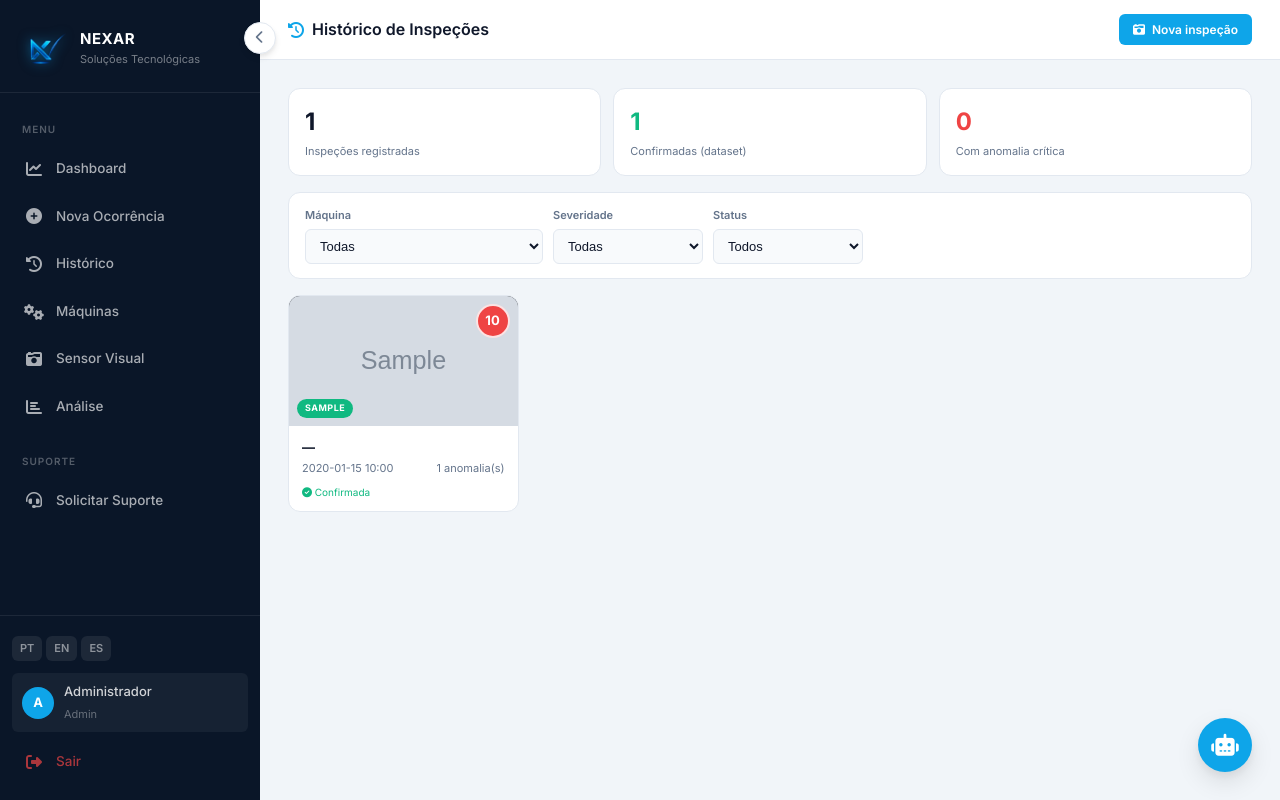
After one commit to Equipe-QRQC/Nexar-QRQC, a Flask app: page /sensor/historico in a window 1280 px wide. The commit adds this page. Run offline with Flask 3, Linux system fonts and the light colour scheme; a user stored in the database is signed in; data comes from the database, SQL or seed files in the repository; tables that the repository leaves empty hold one stand-in row (values such as "Sample post"); grey boxes marked "Sample" are stand-in pictures; some libraries are stand-ins or nearby versions.

Commit message:
feat(sensor): histórico de inspeções com reabertura completa
Permite acessar todas as inspeções anteriores do Sensor Visual, não só as 8
recentes. O histórico É o dataset proprietário — dar acesso a ele reforça o
valor no edital.

- rota /sensor/historico: página com todas as percepções, filtros por máquina,
  severidade e status (confirmada/pendente), e KPIs (total, confirmadas, críticas)
- rota GET /api/sensor/<id>: devolve uma percepção salva no formato da tela
- reabertura completa: clicar numa inspeção (histórico ou recentes) carrega
  /sensor?ver=<id>, que reconstrói a foto anotada, o lookup por hover, os cards,
  o Índice de Saúde e o botão de laudo — idêntico ao momento da análise
- miniaturas recentes agora clicáveis + link "Histórico" no topo da página
- render() trata inspeção já confirmada (oculta o botão de confirmar)

Verificado em navegador real (Playwright): criar → listar no histórico →
reabrir por ?ver com foto anotada, índice e hover funcionando.

Co-Authored-By: Claude Opus 4.8 <noreply@anthropic.com>
Claude-Session: https://claude.ai/code/session_01W4p57BGXiRXciLWz9QDVKF

```diff
--- a/app.py
+++ b/app.py
@@ -2291,6 +2291,76 @@ def sensor_laudo_pdf(percepcao_id: int):
     return send_file(buf, mimetype="application/pdf", as_attachment=True, download_name=fname)
 
 
+@app.route("/api/sensor/<int:percepcao_id>")
+@login_required
+def sensor_get(percepcao_id: int):
+    """Devolve uma percepção salva, no formato que a tela de resultado consome."""
+    conn = get_db()
+    row = conn.execute(
+        "SELECT p.*, COALESCE(m.nome,'') AS maquina_nome "
+        "FROM percepcoes p LEFT JOIN maquinas m ON m.id = p.maquina_id WHERE p.id = ?",
+        (percepcao_id,)
+    ).fetchone()
+    conn.close()
+    if not row:
+        return jsonify({"erro": "Inspeção não encontrada."}), 404
+    try:
+        anomalias = json.loads(row["anomalias_json"] or "[]")
+    except Exception:
+        anomalias = []
+    return jsonify({
+        "id": row["id"],
+        "imagem_url": row["imagem_url"],
+        "anomalias": anomalias,
+        "score": row["score_saude"],
+        "severidade_max": row["severidade_max"],
+        "resumo": sensor_visual._resumo(anomalias, row["score_saude"]),
+        "confirmado": bool(row["confirmado"]),
+        "maquina_nome": row["maquina_nome"],
+        "contexto": row["contexto"],
+        "criado_em": row["criado_em"],
+        "status": "ok" if anomalias else "sem_anomalia",
+    })
+
+
+@app.route("/sensor/historico")
+@login_required
+def sensor_historico():
+    """Página de histórico de todas as inspeções do Sensor Visual, com filtros."""
+    f_maquina = request.args.get("maquina") or ""
+    f_sev     = request.args.get("severidade") or ""
+    f_status  = request.args.get("status") or ""
+
+    q = ("SELECT p.id, p.imagem_url, p.num_anomalias, p.severidade_max, p.score_saude, "
+         "p.confirmado, p.criado_em, p.contexto, COALESCE(m.nome,'—') AS maquina_nome "
+         "FROM percepcoes p LEFT JOIN maquinas m ON m.id = p.maquina_id WHERE 1=1")
+    params: list = []
+    if f_maquina:
+        q += " AND p.maquina_id = ?"; params.append(f_maquina)
+    if f_sev:
+        q += " AND p.severidade_max = ?"; params.append(f_sev)
+    if f_status == "confirmada":
+        q += " AND p.confirmado = 1"
+    elif f_status == "pendente":
+        q += " AND p.confirmado = 0"
+    q += " ORDER BY p.criado_em DESC"
+
+    conn = get_db()
+    inspecoes = conn.execute(q, params).fetchall()
+    maquinas_lista = conn.execute("SELECT id, nome FROM maquinas ORDER BY nome").fetchall()
+    total = conn.execute("SELECT COUNT(*) AS n FROM percepcoes").fetchone()["n"]
+    confirmadas = conn.execute("SELECT COUNT(*) AS n FROM percepcoes WHERE confirmado = 1").fetchone()["n"]
+    criticas = conn.execute("SELECT COUNT(*) AS n FROM percepcoes WHERE severidade_max = 'critico'").fetchone()["n"]
+    conn.close()
+
+    return render_template(
+        "sensor_historico.html",
+        inspecoes=inspecoes, maquinas=maquinas_lista,
+        f_maquina=f_maquina, f_sev=f_sev, f_status=f_status,
+        stats={"total": total, "confirmadas": confirmadas, "criticas": criticas},
+    )
+
+
 # ── Máquinas ──────────────────────────────────────────────────────────────────
 
 @app.route("/maquinas")
--- /dev/null
+++ b/templates/sensor_historico.html
@@ -0,0 +1,151 @@
+{% extends 'menu.html' %}
+{% block title %}Histórico de Inspeções — Nexar QRQC{% endblock %}
+
+{% block head %}
+<style>
+  .sh-stats { display:flex; gap:12px; margin-bottom:16px; flex-wrap:wrap; }
+  .sh-stat {
+    flex:1; min-width:130px; background: var(--bg-card); border:1px solid var(--border);
+    border-radius: var(--radius); padding:14px 16px;
+  }
+  .sh-stat .n { font-size:24px; font-weight:800; color: var(--text); }
+  .sh-stat .l { font-size:11px; color: var(--text-muted); margin-top:2px; }
+  .sh-stat.crit .n { color: var(--danger); }
+  .sh-stat.ok .n { color: var(--success); }
+
+  .sh-filters {
+    display:flex; gap:10px; flex-wrap:wrap; align-items:flex-end;
+    background: var(--bg-card); border:1px solid var(--border);
+    border-radius: var(--radius); padding:14px 16px; margin-bottom:16px;
+  }
+  .sh-filters .f { display:flex; flex-direction:column; gap:4px; }
+  .sh-filters label { font-size:11px; font-weight:600; color: var(--text-muted); }
+  .sh-filters select {
+    padding:8px 10px; border:1px solid var(--border); border-radius: var(--radius-sm);
+    background: var(--bg-input); font-size:13px; color: var(--text); min-width:150px;
+  }
+
+  .sh-grid { display:grid; grid-template-columns: repeat(auto-fill, minmax(210px,1fr)); gap:14px; }
+  .sh-item {
+    background: var(--bg-card); border:1px solid var(--border); border-radius: var(--radius);
+    overflow:hidden; text-decoration:none; color:inherit; display:block; transition:.15s;
+  }
+  .sh-item:hover { border-color: var(--primary); transform: translateY(-2px); box-shadow:0 6px 18px rgba(0,0,0,.08); }
+  .sh-thumb { position:relative; height:130px; background:#0d1117; }
+  .sh-thumb img { width:100%; height:100%; object-fit:cover; display:block; }
+  .sh-score {
+    position:absolute; top:8px; right:8px; width:34px; height:34px; border-radius:50%;
+    display:grid; place-items:center; font-size:13px; font-weight:800; color:#fff;
+    border:2px solid rgba(255,255,255,.85);
+  }
+  .sh-sev-badge {
+    position:absolute; bottom:8px; left:8px; font-size:9px; font-weight:700;
+    padding:2px 8px; border-radius:10px; color:#fff; text-transform:uppercase; letter-spacing:.5px;
+  }
+  .sh-body { padding:11px 13px; }
+  .sh-maq { font-weight:700; font-size:13px; color: var(--text); }
+  .sh-meta { font-size:11px; color: var(--text-muted); margin-top:3px; display:flex; justify-content:space-between; }
+  .sh-confirm { font-size:10px; color: var(--success); margin-top:6px; }
+  .sh-confirm.pend { color: var(--warning); }
+
+  .sh-empty { text-align:center; color: var(--text-muted); padding:50px 20px; }
+  .sh-empty i { font-size:44px; display:block; margin-bottom:12px; opacity:.4; }
+</style>
+{% endblock %}
+
+{% block content %}
+<div class="topbar">
+  <div class="topbar-title">
+    <i class="fas fa-clock-rotate-left"></i> Histórico de Inspeções
+  </div>
+  <div class="topbar-actions">
+    <a href="{{ url_for('sensor') }}" class="btn btn-primary btn-sm">
+      <i class="fas fa-camera-retro"></i> Nova inspeção
+    </a>
+  </div>
+</div>
+
+<div class="page-body">
+
+  <div class="sh-stats">
+    <div class="sh-stat"><div class="n">{{ stats.total }}</div><div class="l">Inspeções registradas</div></div>
+    <div class="sh-stat ok"><div class="n">{{ stats.confirmadas }}</div><div class="l">Confirmadas (dataset)</div></div>
+    <div class="sh-stat crit"><div class="n">{{ stats.criticas }}</div><div class="l">Com anomalia crítica</div></div>
+  </div>
+
+  <form class="sh-filters" method="get">
+    <div class="f">
+      <label>Máquina</label>
+      <select name="maquina" onchange="this.form.submit()">
+        <option value="">Todas</option>
+        {% for m in maquinas %}
+        <option value="{{ m.id }}" {% if f_maquina == m.id|string %}selected{% endif %}>{{ m.nome }}</option>
+        {% endfor %}
+      </select>
+    </div>
+    <div class="f">
+      <label>Severidade</label>
+      <select name="severidade" onchange="this.form.submit()">
+        <option value="">Todas</option>
+        <option value="critico" {% if f_sev == 'critico' %}selected{% endif %}>Crítico</option>
+        <option value="atencao" {% if f_sev == 'atencao' %}selected{% endif %}>Atenção</option>
+        <option value="info" {% if f_sev == 'info' %}selected{% endif %}>Info</option>
+        <option value="ok" {% if f_sev == 'ok' %}selected{% endif %}>Sem anomalia</option>
+      </select>
+    </div>
+    <div class="f">
+      <label>Status</label>
+      <select name="status" onchange="this.form.submit()">
+        <option value="">Todos</option>
+        <option value="confirmada" {% if f_status == 'confirmada' %}selected{% endif %}>Confirmadas</option>
+        <option value="pendente" {% if f_status == 'pendente' %}selected{% endif %}>Pendentes</option>
+      </select>
+    </div>
+    {% if f_maquina or f_sev or f_status %}
+    <a href="{{ url_for('sensor_historico') }}" class="btn btn-sm"
+       style="background:var(--bg-input); border:1px solid var(--border); color:var(--text-muted);">
+      <i class="fas fa-times"></i> Limpar
+    </a>
+    {% endif %}
+  </form>
+
+  {% if inspecoes %}
+  <div class="sh-grid">
+    {% for i in inspecoes %}
+    {% set sc = i.score_saude %}
+    {% set sc_color = '#10B981' if sc is not none and sc >= 75 else ('#F59E0B' if sc is not none and sc >= 45 else '#EF4444') %}
+    {% set sev_color = '#EF4444' if i.severidade_max == 'critico' else ('#F59E0B' if i.severidade_max == 'atencao' else ('#3B82F6' if i.severidade_max == 'info' else '#10B981')) %}
+    <a class="sh-item" href="{{ url_for('sensor') }}?ver={{ i.id }}">
+      <div class="sh-thumb">
+        <img src="{{ i.imagem_url }}" alt="inspeção {{ i.id }}" loading="lazy" />
+        {% if sc is not none %}
+        <div class="sh-score" style="background:{{ sc_color }};">{{ sc }}</div>
+        {% endif %}
+        <div class="sh-sev-badge" style="background:{{ sev_color }};">
+          {% if i.severidade_max == 'ok' %}OK{% else %}{{ i.severidade_max }}{% endif %}
+        </div>
+      </div>
+      <div class="sh-body">
+        <div class="sh-maq">{{ i.maquina_nome }}</div>
+        <div class="sh-meta">
+          <span>{{ i.criado_em[:16] if i.criado_em else '' }}</span>
+          <span>{{ i.num_anomalias }} anomalia(s)</span>
+        </div>
+        {% if i.confirmado %}
+        <div class="sh-confirm"><i class="fas fa-check-circle"></i> Confirmada</div>
+        {% else %}
+        <div class="sh-confirm pend"><i class="fas fa-clock"></i> Pendente</div>
+        {% endif %}
+      </div>
+    </a>
+    {% endfor %}
+  </div>
+  {% else %}
+  <div class="sh-empty">
+    <i class="fas fa-camera-retro"></i>
+    <div>Nenhuma inspeção encontrada{% if f_maquina or f_sev or f_status %} com esses filtros{% endif %}.</div>
+  </div>
+  {% endif %}
+
+</div>
+{% endblock %}
```
Also changed, not shown: templates/sensor.html (+36 -5 lines).
